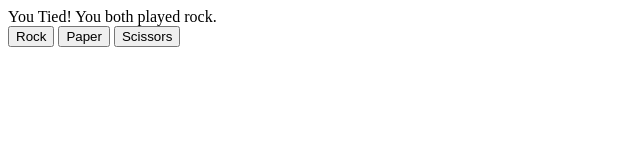
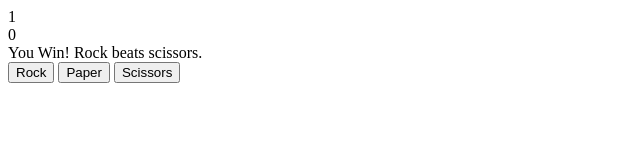
Before and after one commit to rileyham/rock-paper-scissors, a plain HTML site: page index.html in a window 1280 px wide. Both pictures are taken after a click on the button "Rock". Shown: the whole page, without its empty margins (0-640 px from the left). Drawn offline with Linux system fonts and the light colour scheme.

Commit message:
Display running game to screen

```diff
--- a/index.html
+++ b/index.html
@@ -8,6 +8,11 @@
 </head>
 <body>
     <div id="results"></div>
+    <div class="scores">
+        <div id="playerScore">0</div>
+        <div id="computerScore">0</div>
+        <div id="announcement">Click your choice to start playing!</div>
+    </div>
     <button id="rock">Rock</button>
     <button id="paper">Paper</button>
     <button id="scissors">Scissors</button>
--- a/script.js
+++ b/script.js
@@ -1,3 +1,15 @@
+const rock = document.getElementById("rock");
+const paper = document.getElementById("paper");
+const scissors = document.getElementById("scissors");
+const results = document.getElementById("results");
+const playerScoreDisplay = document.getElementById("playerScore");
+const computerScoreDisplay = document.getElementById("computerScore");
+const announcement = document.getElementById("announcement");
+
+let playerScore = 0;
+let computerScore = 0;
+const MAX_SCORE = 5;
+
 // gitComputerChoice - randomly return rock, paper, or scissors
 function getComputerChoice() {
     let result = Math.random() * 3;
@@ -19,7 +31,6 @@ function getComputerChoice() {
 // and return a string announcing the result
 function playRound(playerChoice,computerChoice) {
     let outputString;
-    playerChoice = playerChoice.toLowerCase();
     if(playerChoice == "rock") {
         if(computerChoice == "rock") {
             outputString = "You Tied! You both played rock.";
@@ -56,15 +67,11 @@ function playRound(playerChoice,computerChoice) {
     return outputString;
 }
 
-// game - plays a 5 round game that keeps
-// score an reports winner at the end
-const GAMES_COUNT = 5;
-function game(){
-    let playerScore = 0;
-    let computerScore = 0;
-    for (let i = 0; i<GAMES_COUNT; i++) {
-        let playerChoice = prompt("Make your choice!");
-        roundResult = playRound(playerChoice, getComputerChoice());
+// game - plays 1 round of RPS
+function game(playerChoice){
+    computerChoice = getComputerChoice();
+
+    roundResult = playRound(playerChoice, computerChoice);
 
     if (roundResult.substring(4,5) == "W") {
         playerScore++;
@@ -72,30 +79,25 @@ function game(){
     else if (roundResult.substring(4,5) == "L") {
         computerScore++;
     }
-        else {
 
+    playerScoreDisplay.textContent = playerScore;
+    computerScoreDisplay.textContent = computerScore;
+    announcement.textContent = roundResult;
+
+    if (playerScore >=  MAX_SCORE && computerScore < MAX_SCORE ) {
+        announcement.textContent = "---You Won the Game!---";
     }
-        console.log(roundResult);
+    else if(computerScore >= MAX_SCORE && playerScore < MAX_SCORE){
+        announcement.textContent = "---You Lost the Game.---";
     }
-    console.log(" - FINAL SCORE - ");
-    console.log("You: " + playerScore);
-    console.log("Computer: " + computerScore);
 }
 
-const rock = document.getElementById("rock");
-const paper = document.getElementById("paper");
-const scissors = document.getElementById("scissors");
-const results = document.getElementById("results");
-
 rock.addEventListener("click", function() {
-        results.textContent = playRound("rock", getComputerChoice());
+    game("rock");
     });
 paper.addEventListener("click", function() {
-        results.textContent = playRound("paper", getComputerChoice());
+    game("paper")
     });
 scissors.addEventListener("click", function() {
-        results.textContent = playRound("scissors", getComputerChoice());
+    game("scissors")
     });
-
-
-// game();
```
Lines whose indentation alone changed are shown as unchanged.
